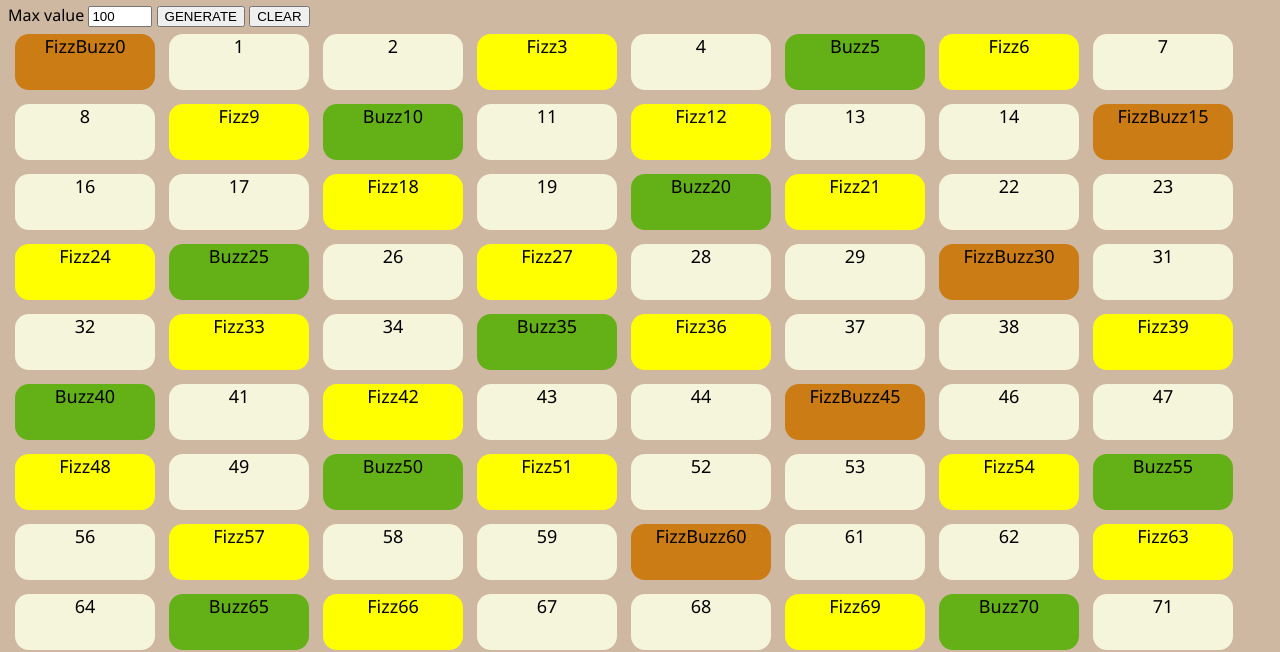
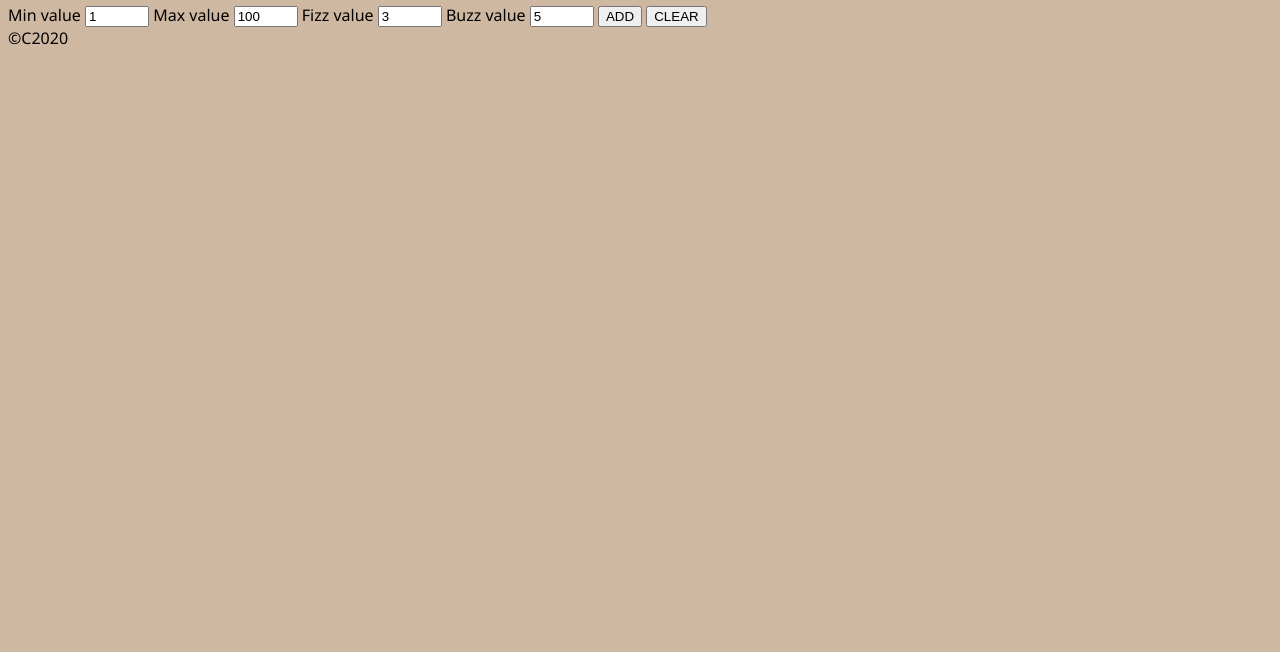
Before and after one commit to SarloteKumpina/HomeWork03, a plain HTML site: page index.html in a window 1280 px wide. Shown: the part 152-804 px from the top of the page. Drawn offline with Linux system fonts and the light colour scheme.

Commit message:
added js controls

```diff
--- a/index.html
+++ b/index.html
@@ -22,15 +22,15 @@
     </header>
     <main>
           <div class = "container" id = "id-container" >
-            <!-- <lable>Min value</lable>
-            <input type="number" name="" id= "min-value" min="1" max="100" value="1"> -->
+            <lable>Min value</lable>
+            <input type="number" name="" id= "min-value" min="1" max="100" value="1">
             <lable>Max value</lable>
             <input type="number" name="" id= "max-value" min="1" max="100" value="100">
-            <!-- <lable>Fizz value</lable>
-            <input type="number" name="" id= "fizz-value" min="3" max="3" value="3">
+            <lable>Fizz value</lable>
+            <input type="number" name="" id= "fizz-value" min="1" max="100" value="3">
             <lable>Buzz value</lable>
-            <input type="number" name="" id= "buzz-value" min="5" max="5" value="5"> -->
-            <button class= "" id = "btn-generate">GENERATE</button>
+            <input type="number" name="" id= "buzz-value" min="1" max="100" value="5">
+            <button class= "" id = "btn-generate">ADD</button>
             <button class= "" id = "btn-clear">CLEAR</button>
             <div class="inner-cont" id="id-inner-cont"></div>
         </div>
--- a/javscript.js
+++ b/javscript.js
@@ -1,24 +1,39 @@
 console.log("Running FizzBuzz");
 
 //globals
-const maxCountEl = document.getElementById("max-value");
+const max = 101;
+const min = 0;
+
+const countElMin = document.getElementById("min-value");
+const countElMax = document.getElementById("max-value");
 let maxCount = 100;
 let minCount = 1;
-const max = 100;
-const min = 0;
 
+const countFizzMinMax = document.getElementById("fizz-value");
+const countBuzzMinMax = document.getElementById("buzz-value");
+let fizzNum = 3;
+let buzzNum = 5;
 
+console.log(maxCount, typeof maxCount);
 function main() {
     console.log("Running function main");
 
 
 
 
-    addElements();
-    onUserClickAddElements();
+    onUserClickAdd();
+    onUserClickClear();
+    countElMin.onchange = onMinChange;
+    onMinChange();
+    countElMax.onchange = onMaxChange;
+    onMaxChange();
+    countFizzMinMax.onchange = onFizzChange;
+    onFizzChange();
+    countBuzzMinMax.onchange = onBuzzChange;
+    onBuzzChange();
 }
 
-main();
+
 
 function addElement(parent, tag, id, classList, content) {
     const newEl = document.createElement(tag);
@@ -29,18 +44,18 @@ function addElement(parent, tag, id, classList, content) {
 }
 
 function addElements() {
-    console.log("Generating Elements");
+    console.log("Adding Elements");
     const innerCont = document.getElementById("id-inner-cont");
-    for (let i = 0; i <= maxCount; i++){
+    for (let i = minCount; i <= maxCount; i++){
         const id = "box-id-" + i;
         const classList = ["box"];
-        if (i % 3 === 0 && i % 5 === 0 ) {
+        if (i % fizzNum === 0 && i % buzzNum === 0 ) {
             classList.push("orange-bg");
-            addElement(innerCont, "div", id, classList, "FizzBuzz" + i);
-        }else if (i % 3 === 0) {
+            addElement(innerCont, "div", id, classList, "FizzBuzz  " + i);
+        }else if (i % fizzNum === 0) {
             classList.push("yellow-bg");
             addElement(innerCont, "div", id, classList, "Fizz" + i);
-        }else if (i % 5 === 0) {
+        }else if (i % buzzNum === 0) {
             classList.push("green-bg");
             addElement(innerCont, "div", id, classList, "Buzz" + i);
         }else {
@@ -50,11 +65,63 @@ function addElements() {
     }
 }
 
-function onUserClickAddElements () {
-    console.log("Generating elements on click");
+function onUserClickAdd() {
+    console.log("Adding elements on click");
     const btnGen = document.getElementById("btn-generate");
     btnGen.onclick = addElements;
 
 }
 
+function clearElements() {
+    console.log("Clearing Elements");
+    const innerCont = document.getElementById("id-inner-cont");
+    while (innerCont.firstChild) {
+        innerCont.removeChild(innerCont.firstChild);
+    }
+}
+
+function onUserClickClear() {
+    console.log("Clearing elements on click");
+    const btnClear = document.getElementById("btn-clear");
+    btnClear.onclick = clearElements;
+}
+
+function onMinChange() {
+    console.log("New value might be", countElMin.value);
+    const elvalue = parseInt(countElMin.value);
+    if (elvalue > max || elvalue < min) return;
+    minCount = elvalue;
+    console.log("Actually maxcount is", minCount);
+    console.log(minCount, typeof minCount);
+}
+
+function onMaxChange() {
+    console.log("New value might be", countElMax.value);
+    const elvalue = parseInt(countElMax.value);
+    if (elvalue > max || elvalue < min) return;
+    maxCount = elvalue;
+    console.log("Actually maxcount is", maxCount);
+    console.log(maxCount, typeof maxCount);
+}
+
+function onFizzChange() {
+    console.log("New value might be", countFizzMinMax.value);
+    const fvalue = parseInt(countFizzMinMax.value);
+    if (fvalue > max || fvalue < min) return;
+    fizzNum = fvalue;
+    console.log("Actually fizzcount is", fizzNum);
+    console.log(fizzNum, typeof fizzNum);
+}
+
+function onBuzzChange() {
+    console.log("New value might be", countBuzzMinMax.value);
+    const bvalue = parseInt(countBuzzMinMax.value);
+    if (bvalue > max || bvalue < min) return;
+    buzzNum = bvalue;
+    console.log("Actually buzzcount is", buzzNum);
+    console.log(buzzNum, typeof buzzNum);
+}
+
+
+
 main();
```
